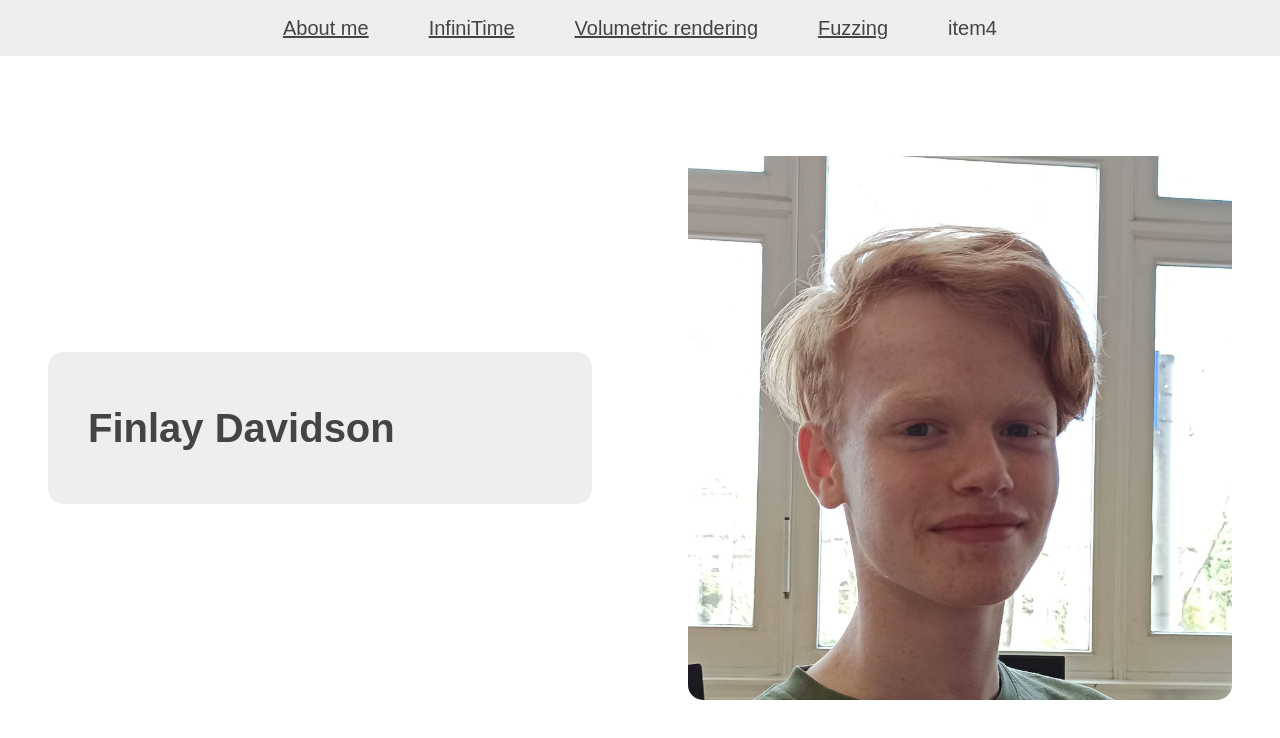
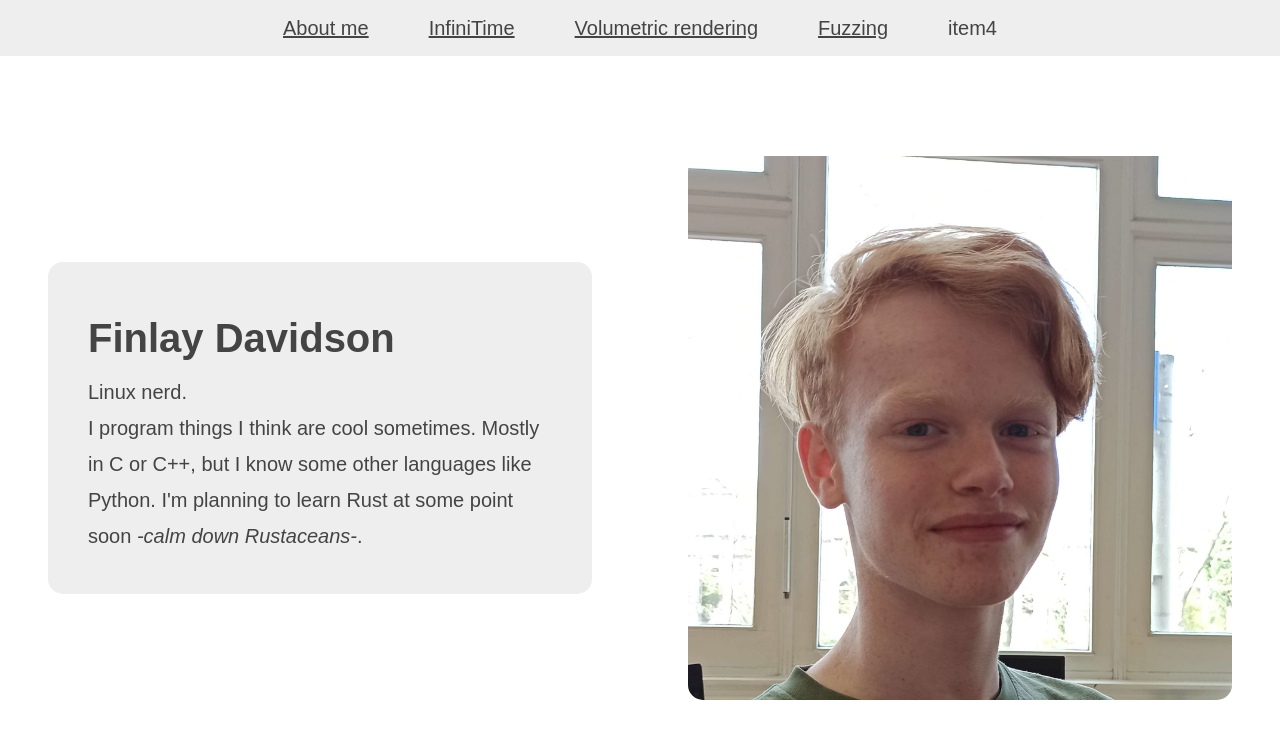
Before and after one commit to FintasticMan/portefeuille, a website: page page/index.html in a window 1280 px wide. Drawn offline with nearby package versions, Linux system fonts and the light colour scheme; files that its build step writes are made by us from their sources.

Commit message:
content: Add a bit about me

```diff
--- a/page/index.html
+++ b/page/index.html
@@ -24,6 +24,12 @@
             <div class="page" id="me">
                 <div class="textbox">
                     <h1>Finlay Davidson</h1>
+                    <p>
+                    Linux nerd.<br>
+                    I program things I think are cool sometimes.
+                    Mostly in C or C++, but I know some other languages like Python.
+                    I'm planning to learn Rust at some point soon <i>-calm down Rustaceans-</i>.
+                    </p>
                 </div>
                 <div class="box">
                     <img src="/images/headshot.jpg" alt="A picture of me">
```
